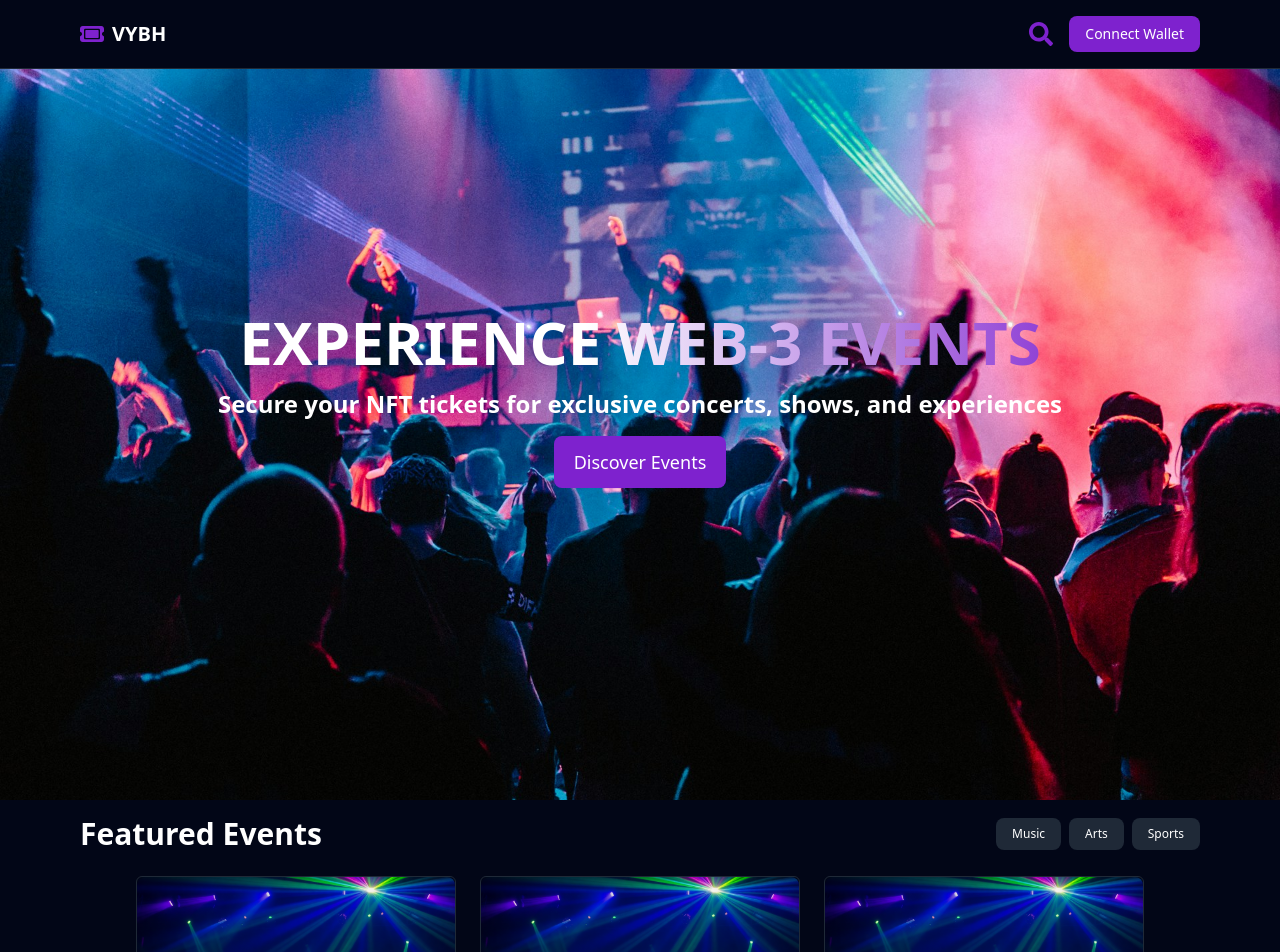
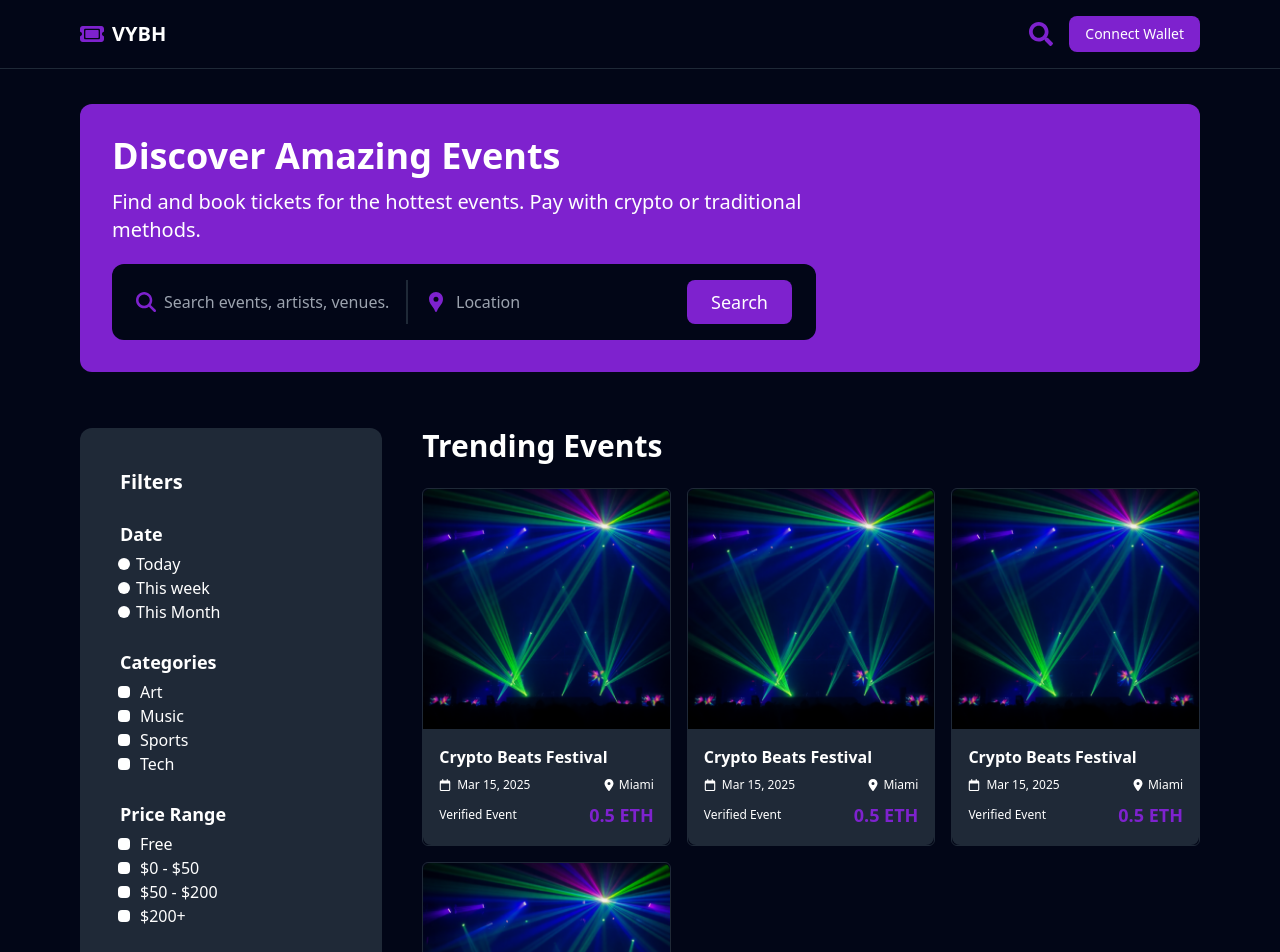
Before and after one commit to webxtars/vybh, a React (Vite) app: page / in a window 1280 px wide. Shown: the top 952 px of the page. Built offline with nearby package versions, Linux system fonts and the light colour scheme.

Commit message:
rebuilt the landing page

```diff
--- a/src/components/EventCard.tsx
+++ b/src/components/EventCard.tsx
@@ -2,7 +2,7 @@ import { FaLocationDot, FaRegCalendar } from 'react-icons/fa6'
 import { Link } from 'react-router-dom'
 const EventCard = () => {
   return (
-    <Link to="/event" className='flex flex-col w-80 cursor-pointer border border-lightgray rounded-md'>
+    <Link to="/event" className='flex flex-col w-full cursor-pointer border border-lightgray rounded-md'>
     <img src='image.png' className='rounded-t-lg h-60 object-cover'/>
     <div className='bg-lightgray rounded-b-lg flex flex-col gap-2 p-4'>
       <h2 className='font-bold'>Crypto Beats Festival</h2>
--- a/src/pages/LandingPage.tsx
+++ b/src/pages/LandingPage.tsx
@@ -1,40 +1,117 @@
+import { FaLocationPin, FaMagnifyingGlass } from 'react-icons/fa6'
 import EventCard from '../components/EventCard'
 import Button from '../components/UIElements/Button'
 import { useNavigate } from 'react-router-dom'
+import { MdLocationPin } from 'react-icons/md'
 
 
 const LandingPage = () => {
   const navigate=useNavigate()
   return (
     <>
-    <div className='h-[400px] mt-16 md:mt-0 md:h-screen flex items-center justify-center'>
-      <img className='h-[400px] md:h-screen w-screen object-cover absolute z-0' src={"landing.jpg"}/>
-      <div className=' z-10 text-white text-center flex flex-col gap-4 items-center px-6'>
-        <h1 className='text-3xl lg:text-6xl font-bold gradient-animation slideRightIn  bg-clip-text  text-transparent  bg-gradient-to-p from-purple to-white'>EXPERIENCE WEB-3 EVENTS</h1>
-        <p className='text-md md:text-xl lg:text-2xl font-bold'>Secure your NFT tickets for exclusive concerts, shows, and experiences</p>
-        <Button onClick={()=>navigate("/events")} color='primary' variant='solid' title='Discover Events' size='large'/>
+    <div className=' mt-16 px-20 py-10'>
+      {/* <img className='h-[400px] md:h-screen w-screen object-cover absolute z-0' src={"landing.jpg"}/> */}
+      <div className='bg-purple  rounded-xl p-8 flex flex-col gap-3'>
+        <h1 className='text-4xl font-bold'>Discover Amazing Events</h1>
+        <p className='text-xl w-2/3 mb-2'>Find and book tickets for the hottest events. Pay with crypto or traditional methods.</p>
+        <div className='w-2/3 bg-gray rounded-xl px-6 py-4 flex gap-4'>
+          <div className='flex items-center gap-2 w-full'>
+            <span className='text-purple text-xl'><FaMagnifyingGlass/></span>
+            <input placeholder='Search events, artists, venues...' className='bg-gray w-full'/>
+          </div>
+          <div className='flex items-center gap-2 w-full border-l-2 pl-4 border-lightgray'>
+            <span className='text-purple text-2xl'><MdLocationPin/></span>
+            <input placeholder='Location' className='bg-gray w-full'/>
+          </div>
+          <button className='bg-purple py-2 px-6 text-lg rounded-lg text-white'>Search</button>
+        </div>
       </div>
     </div>
-    <div className='w-fit bg-darkgray text-white py-4'>
-      <div className='flex w-full  justify-between items-center px-4 md:px-10 lg:px-20 mb-6'>
-        <div className='text-xl md:text-3xl font-bold cursor-pointer' onClick={()=>navigate("/events")}>Featured Events</div>
-        <div className='flex gap-2'>
-          <span onClick={()=>navigate("/events")} className='bg-lightgray text-xs md:text-md rounded-lg py-1 px-2 md:p-2 md:px-4'>Music</span>
-          <span onClick={()=>navigate("/events")} className='bg-lightgray text-xs md:text-md rounded-lg py-1 px-2 md:p-2 md:px-4'>Arts</span>
-          <span onClick={()=>navigate("/events")} className='bg-lightgray text-xs md:text-md rounded-lg py-1 px-2 md:p-2 md:px-4'>Sports</span>
-        </div>
+    <div className='w-full bg-darkgray text-white py-4 flex gap-10 px-20'>
+      <div className='bg-lightgray w-[400px] h-fit rounded-xl flex flex-col gap-6 p-10'>
+          <h2 className='text-xl font-bold'>Filters</h2>
+          <div>
+            <h3 className='text-lg font-bold mb-1'>Date</h3>
+            <div className='gap flex-col gap-3'>
+              <div className='flex gap-2 items-center'>
+                <input className='appearance-none bg-white rounded-full w-2 h-2 ring-2 ring-white   checked:bg-purple  ' id='date' type='radio'/>
+                <label>Today</label>
+              </div>
+              <div className='flex gap-2 items-center'>
+                <input className='appearance-none bg-white rounded-full w-2 h-2 ring-2 ring-white   checked:bg-purple  ' id='date' type='radio'/>
+                <label>This week</label>
+              </div>
+              <div className='flex gap-2 items-center'>
+                <input className='appearance-none bg-white rounded-full w-2 h-2 ring-2 ring-white   checked:bg-purple  ' type='radio'/>
+                <label>This Month</label>
+              </div>
+            </div>
+          </div>
+          <div>
+            <h3 className='text-lg font-bold mb-1'>Categories</h3>
+            <div className='gap flex-col gap-3'>
+              <label className='flex gap-3 items-center'>
+                <input className='appearance-none bg-white rounded-sm w-2 h-2 ring-2 ring-white   checked:bg-purple  ' type='checkbox'/>
+                <span>Art</span>
+              </label>
+            </div>
+            <div className='gap flex-col gap-3'>
+              <label className='flex gap-3 items-center'>
+                <input className='appearance-none bg-white rounded-sm w-2 h-2 ring-2 ring-white   checked:bg-purple  ' type='checkbox'/>
+                <span>Music</span>
+              </label>
+            </div>
+            <div className='gap flex-col gap-3'>
+              <label className='flex gap-3 items-center'>
+                <input className='appearance-none bg-white rounded-sm w-2 h-2 ring-2 ring-white   checked:bg-purple  ' type='checkbox'/>
+                <span>Sports</span>
+              </label>
+            </div>
+            <div className='gap flex-col gap-3'>
+              <label className='flex gap-3 items-center'>
+                <input className='appearance-none bg-white rounded-sm w-2 h-2 ring-2 ring-white   checked:bg-purple  ' type='checkbox'/>
+                <span>Tech</span>
+              </label>
+            </div>
+          </div>
+          <div>
+            <h3 className='text-lg font-bold mb-1'>Price Range</h3>
+            <div className='gap flex-col gap-3'>
+              <label className='flex gap-3 items-center'>
+                <input className='appearance-none bg-white rounded-sm w-2 h-2 ring-2 ring-white   checked:bg-purple  ' type='checkbox'/>
+                <span>Free</span>
+              </label>
+            </div>
+            <div className='gap flex-col gap-3'>
+              <label className='flex gap-3 items-center'>
+                <input className='appearance-none bg-white rounded-sm w-2 h-2 ring-2 ring-white   checked:bg-purple  ' type='checkbox'/>
+                <span>$0 - $50</span>
+              </label>
+            </div>
+            <div className='gap flex-col gap-3'>
+              <label className='flex gap-3 items-center'>
+                <input className='appearance-none bg-white rounded-sm w-2 h-2 ring-2 ring-white   checked:bg-purple  ' type='checkbox'/>
+                <span>$50 - $200</span>
+              </label>
+            </div>
+            <div className='gap flex-col gap-3'>
+              <label className='flex gap-3 items-center'>
+                <input className='appearance-none bg-white rounded-sm w-2 h-2 ring-2 ring-white   checked:bg-purple  ' type='checkbox'/>
+                <span>$200+</span>
+              </label>
+            </div>
+          </div>
       </div>
-      <div className='flex justify-center w-full'>
-        <div className='flex flex-wrap  gap-4 lg:gap-6  w-fit justify-center px-4 md:px-10 lg:px-16 mb-6'>
-          <EventCard/>
-          <EventCard/>
-          <EventCard/>
+      <div className='w-full'>
+        <h1 className='text-3xl font-bold mb-6'>Trending Events</h1>
+        <div className='grid md:grid-cols-2 xl:grid-cols-3 gap-4'>
           <EventCard/>
           <EventCard/>
           <EventCard/>
           <EventCard/>
         </div>
       </div>
+
     </div>
     </>
   )
```
